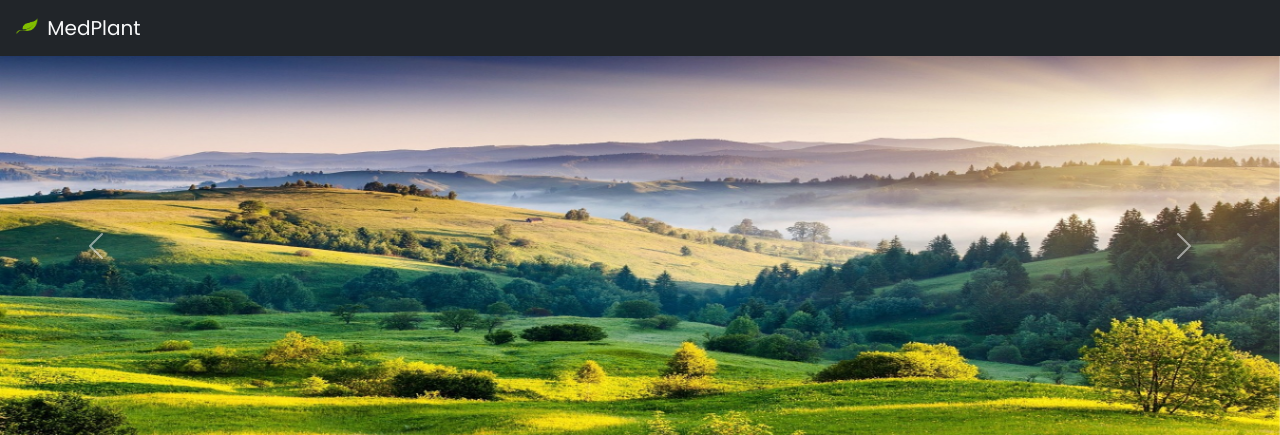
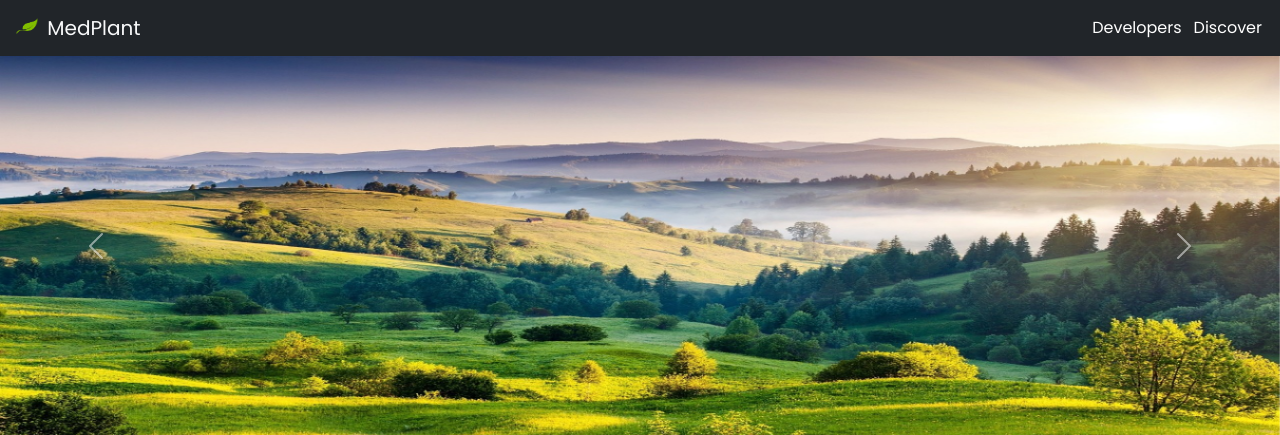
Before and after one commit to swarupe7/MedPlant, a PHP site: page /home.html in a window 1280 px wide. Shown: the top 435 px of the page. Run offline with PHP 8.4, Linux system fonts and the light colour scheme.

Commit message:
added developer and discover button

```diff
--- a/home.html
+++ b/home.html
@@ -17,6 +17,10 @@
             <a class="navbar-brand text-light" href="#">
                 <img src="./img/leaf.png" alt="Logo" width="30" height="24" class="d-inline-block align-text-top"> MedPlant
             </a>
+            <ul class="nav-ul">
+                <li><a href="ThankYou.html">Developers</a></li>
+                <li><a href="directed.html">Discover</a></li>
+                </ul>
         </div>
     </nav>
     <div id="carouselExampleAutoplaying" class="carousel slide" data-bs-ride="carousel">
--- a/style.css
+++ b/style.css
@@ -62,3 +62,14 @@ span{
   background: #000;
   border: 1px solid #4070f4;
 }
+.nav-ul{
+  display:flex;
+}
+.nav-ul a{
+  padding:6px;
+  text-decoration:none;
+ color:white;
+}
+.nav-ul a:hover{
+  color:#ffffffb8;
+}
```
